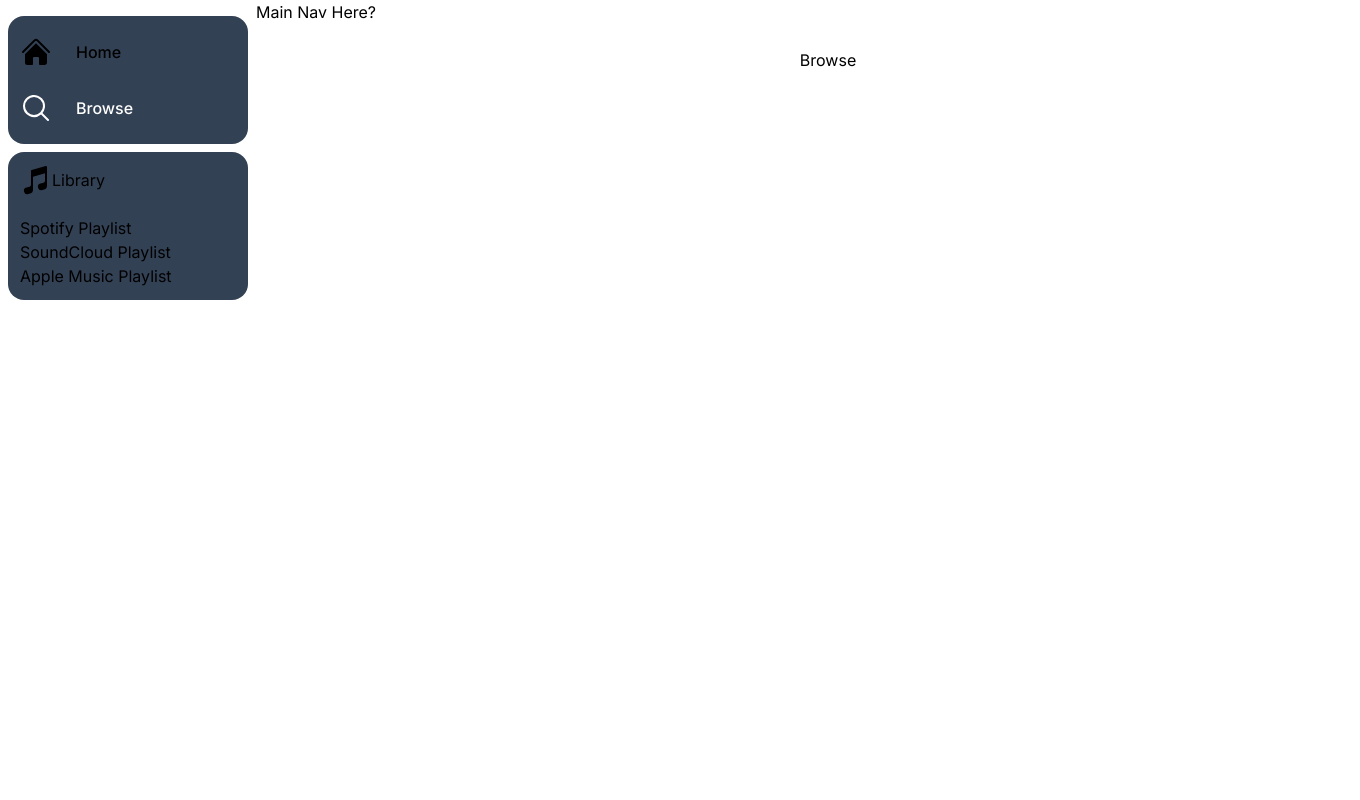
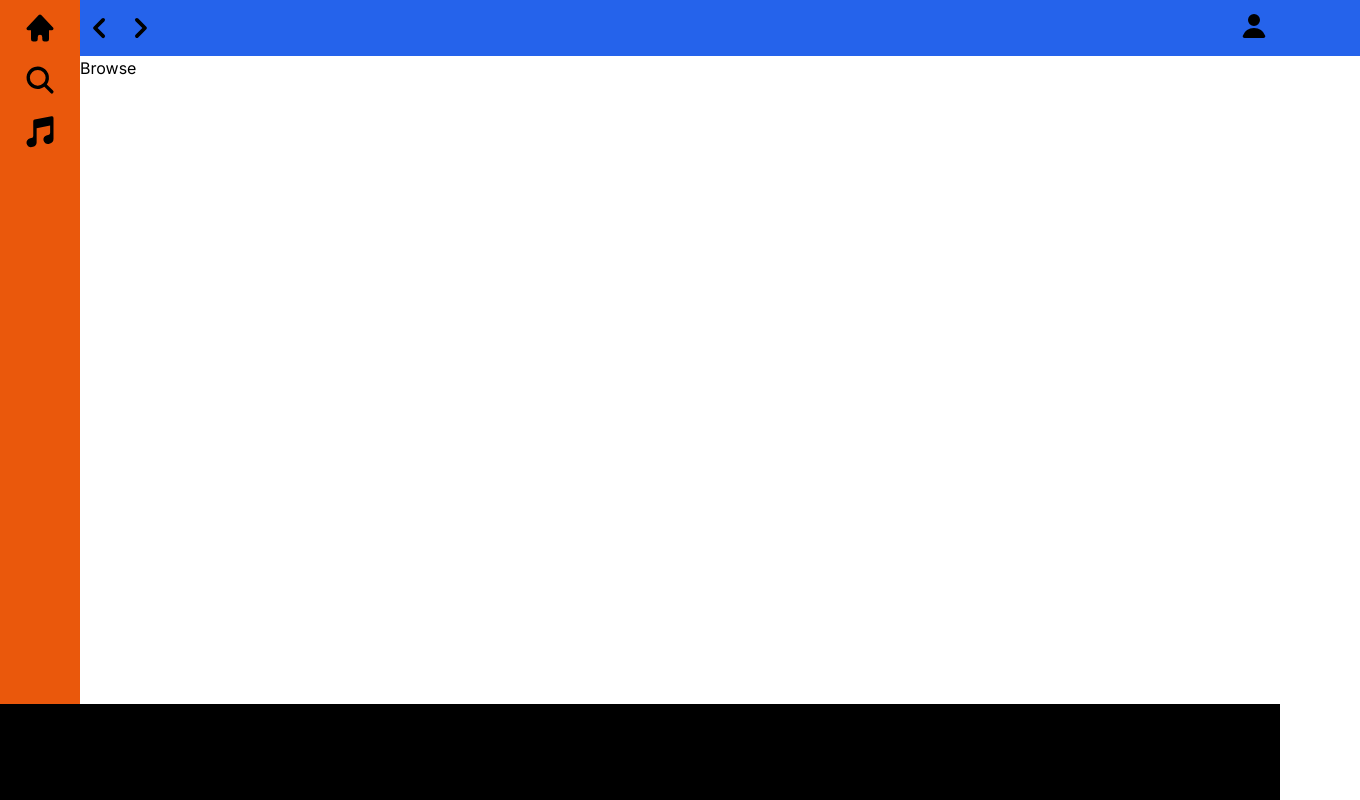
Before and after one commit to CSC-4350-SP2024/Team13, a Next.js app: page /dashboard/browse in a window 1280 px wide. Shown: the whole page, 1360 px wide, since content can reach past the window. Built offline with nearby package versions, Linux system fonts and the light colour scheme.

Commit message:
basic layout almost done

```diff
--- a/src/app/dashboard/layout.tsx
+++ b/src/app/dashboard/layout.tsx
@@ -1,45 +1,37 @@
 import React from "react";
 import SideNav from '@/app/ui/dashboard/(sidenav)/sidenav';
 import Nav from "@/app/ui/dashboard/nav";
+import MediaCenter from "@/app/ui/dashboard/(media_player)/mediacenter";
+import SideNavLinks from "@/app/ui/dashboard/(sidenav)/sidenav-links";
+import Library from "@/app/ui/dashboard/(sidenav)/library";
 
-export default function Layout({ children }: { children: React.ReactNode }) {
+export default function Layout({children}: { children: React.ReactNode }) {
     return (
-        <div className="flex h-screen flex-col md:flex-row md:overflow-hidden">
-            <div className="w-64 flex-none">
-                <SideNav/>
-            </div>
-            <div className="flex flex-col flex-grow">
-                <Nav />
-            </div>
-            <div className="flex-grow p-6 md:overflow-y-auto md:p-12">{children}</div>
-            {/*<div className="flex">*/}
+        <div className="flex flex-col">
 
-            {/*    <div className="w-64 bg-gray-200">*/}
+            <div className="flex flex-row relative">
 
-            {/*    </div>*/}
+                {/*px-3 py-4 gap-2*/}
+                <div className="flex flex-col min-w-20 h-dvh bg-orange-600 overflow-auto items-center py-2.5 gap-4">
+                    <SideNav />
+                </div>
 
 
-            {/*    <div className="flex flex-col flex-grow">*/}
+                <div className="flex flex-col">
+                    <div className="flex flex-row h-14 w-screen bg-blue-600">
+                        <Nav />
+                    </div>
 
-            {/*        <nav className="bg-gray-800 text-white px-4 py-2">*/}
-            {/*            <div className="container mx-auto">*/}
+                    {/*Page Content*/}
+                    <div>{children}</div>
+                </div>
 
-            {/*                <a href="#" className="text-xl font-bold">Logo</a>*/}
-            {/*                <div className="flex justify-end space-x-4">*/}
-            {/*                    <a href="#" className="hover:text-gray-300">Home</a>*/}
-            {/*                    <a href="#" className="hover:text-gray-300">About</a>*/}
-            {/*                    <a href="#" className="hover:text-gray-300">Contact</a>*/}
-            {/*                </div>*/}
-            {/*            </div>*/}
-            {/*        </nav>*/}
+            </div>
 
-
-            {/*        <main className="p-4">*/}
-            {/*            <div className="flex-grow p-6 md:overflow-y-auto md:p-12">{children}</div>*/}
-            {/*        </main>*/}
-            {/*    </div>*/}
-            {/*</div>*/}
-
+            {/*MediaCenter*/}
+            <div className="flex flex-row fixed inset-x-0 bottom-0 h-24 bg-black justify-center">
+                <p>Media Center</p>
+            </div>
         </div>
     );
 }
--- a/src/app/ui/dashboard/(media_player)/mediacenter.tsx
+++ b/src/app/ui/dashboard/(media_player)/mediacenter.tsx
@@ -0,0 +1,7 @@
+export default function MediaCenter() {
+    return (
+       <div>
+           <p>Media Center</p>
+       </div>
+    );
+}
--- a/src/app/ui/dashboard/(sidenav)/sidenav.tsx
+++ b/src/app/ui/dashboard/(sidenav)/sidenav.tsx
@@ -1,15 +1,21 @@
 import SideNavLinks from "@/app/ui/dashboard/(sidenav)/sidenav-links";
 import Library from "@/app/ui/dashboard/(sidenav)/library";
+
+import { HomeIcon, MagnifyingGlassIcon, MusicalNoteIcon } from "@heroicons/react/16/solid";
+
 export default function SideNav() {
     return (
-        <div className="flex h-full flex-col px-3 py-4 gap-2 md:px-2">
-            <div className="flex bg-slate-700 rounded-2xl space-x-2 md:flex-col md:py-3 md:space-x-0 md:space-y-2">
-                <SideNavLinks />
-            </div>
-            <div className="flex flex-col justify-between bg-slate-700 rounded-2xl py-3 px-3 space-y-5 ">
-                <Library />
-            </div>
-        </div>
+        <>
+            {/*<div className="flex bg-slate-700 rounded-2xl space-x-2 md:flex-col md:py-3 md:space-x-0 md:space-y-2">*/}
+            {/*    <SideNavLinks />*/}
+            {/*</div>*/}
+            {/*<div className="flex flex-col justify-between bg-slate-700 rounded-2xl py-3 px-3 space-y-5 ">*/}
+            {/*    <Library />*/}
+            {/*</div>*/}
+            <HomeIcon className="w-9"/>
+            <MagnifyingGlassIcon className="w-9" />
+            <MusicalNoteIcon className="w-9" />
+        </>
 
         // <div className="flex h-screen bg-indigo-950">
         //
--- a/src/app/ui/dashboard/nav.tsx
+++ b/src/app/ui/dashboard/nav.tsx
@@ -1,7 +1,13 @@
 'use client'
+
+import { UserIcon, ChevronLeftIcon, ChevronRightIcon  } from '@heroicons/react/16/solid';
 
 export default function Nav() {
     return (
-       <p>Main Nav Here?</p>
+       <>
+           <ChevronLeftIcon className="w-10" />
+           <ChevronRightIcon className="w-10" />
+           <UserIcon className="w-8 absolute top-2.5 right-2.5" />
+       </>
     );
 }
```
